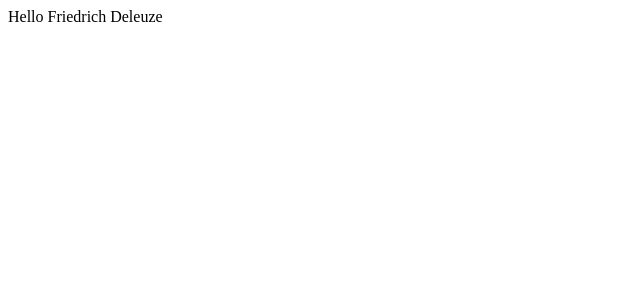
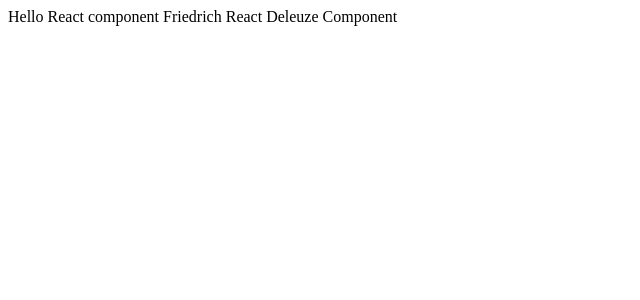
Before and after one commit to jstiven01/egghead-react-course, a React (Create React App) app: page / in a window 1280 px wide. Shown: the top 300 px of the page, without its empty margins (0-640 px from the left). Built offline with nearby package versions, Linux system fonts and the light colour scheme.

Commit message:
Importing propTypes and adding to React  component as a static inside the class

```diff
--- a/src/index.js
+++ b/src/index.js
@@ -34,7 +34,7 @@ const element = (
  */
 
 //Function component
-function SayHelloAsFunction(props){
+/* function SayHelloAsFunction(props){
     return (
         <div>
             Hello {props.firstName} {props.lastName}
@@ -46,6 +46,21 @@ function SayHelloAsFunction(props){
 SayHelloAsFunction.propTypes ={
     firstName: PropTypes.string.isRequired,
     lastName: PropTypes.string.isRequired,
+} */
+
+class SayHelloAsComponent extends React.Component {
+    static propTypes = {
+        firstName: PropTypes.string.isRequired,
+        lastName: PropTypes.string.isRequired,
+    }
+    render() {
+        const {firstName, lastName} = this.props
+        return (
+            <div>
+                Hello React component {firstName} {lastName}
+            </div>
+        )
+    }
 }
 
-ReactDOM.render(<SayHelloAsFunction firstName='Friedrich' lastName='Deleuze' />, document.getElementById('root'));
+ReactDOM.render(<SayHelloAsComponent firstName='Friedrich React' lastName='Deleuze Component' />, document.getElementById('root'));
```
